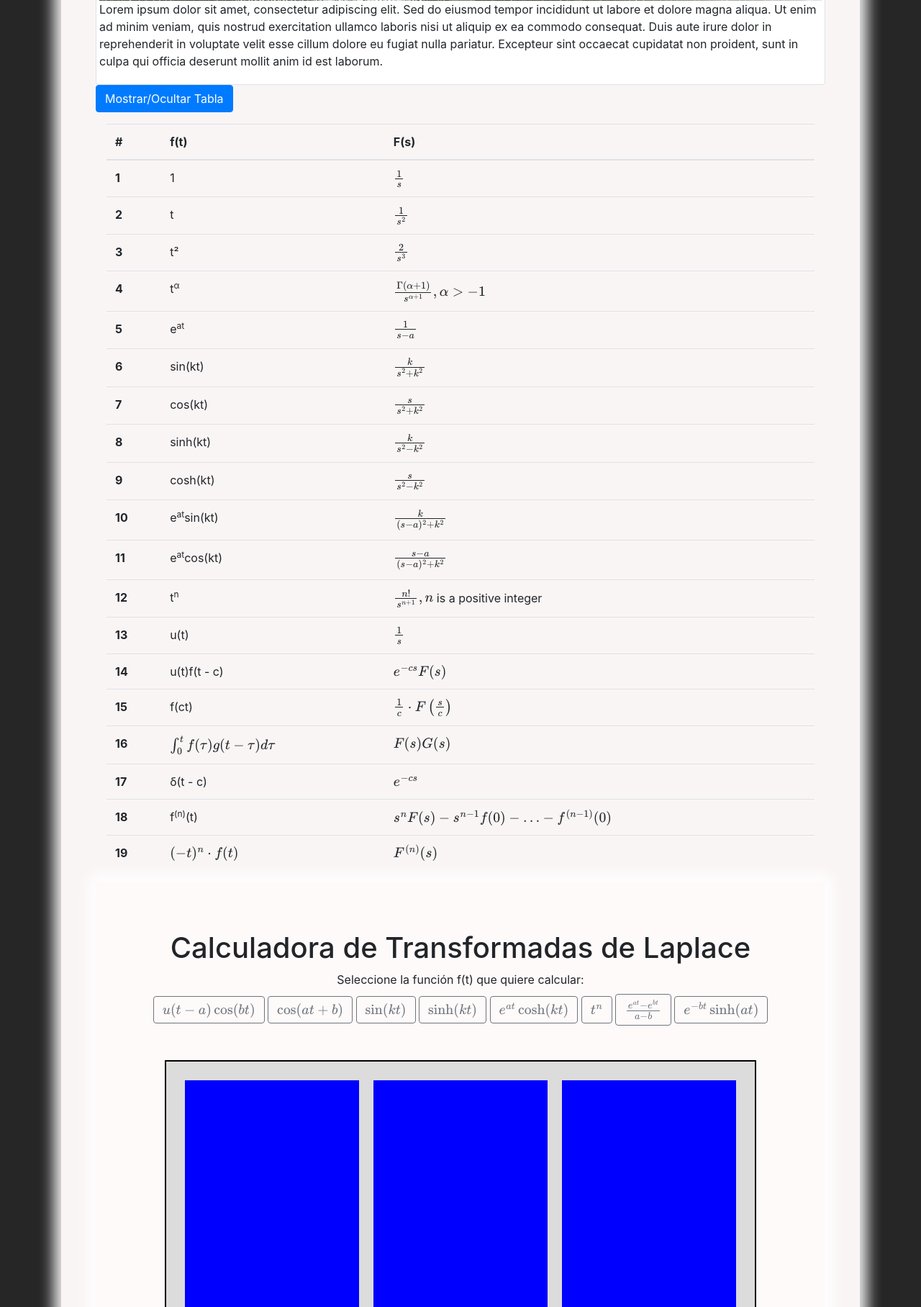
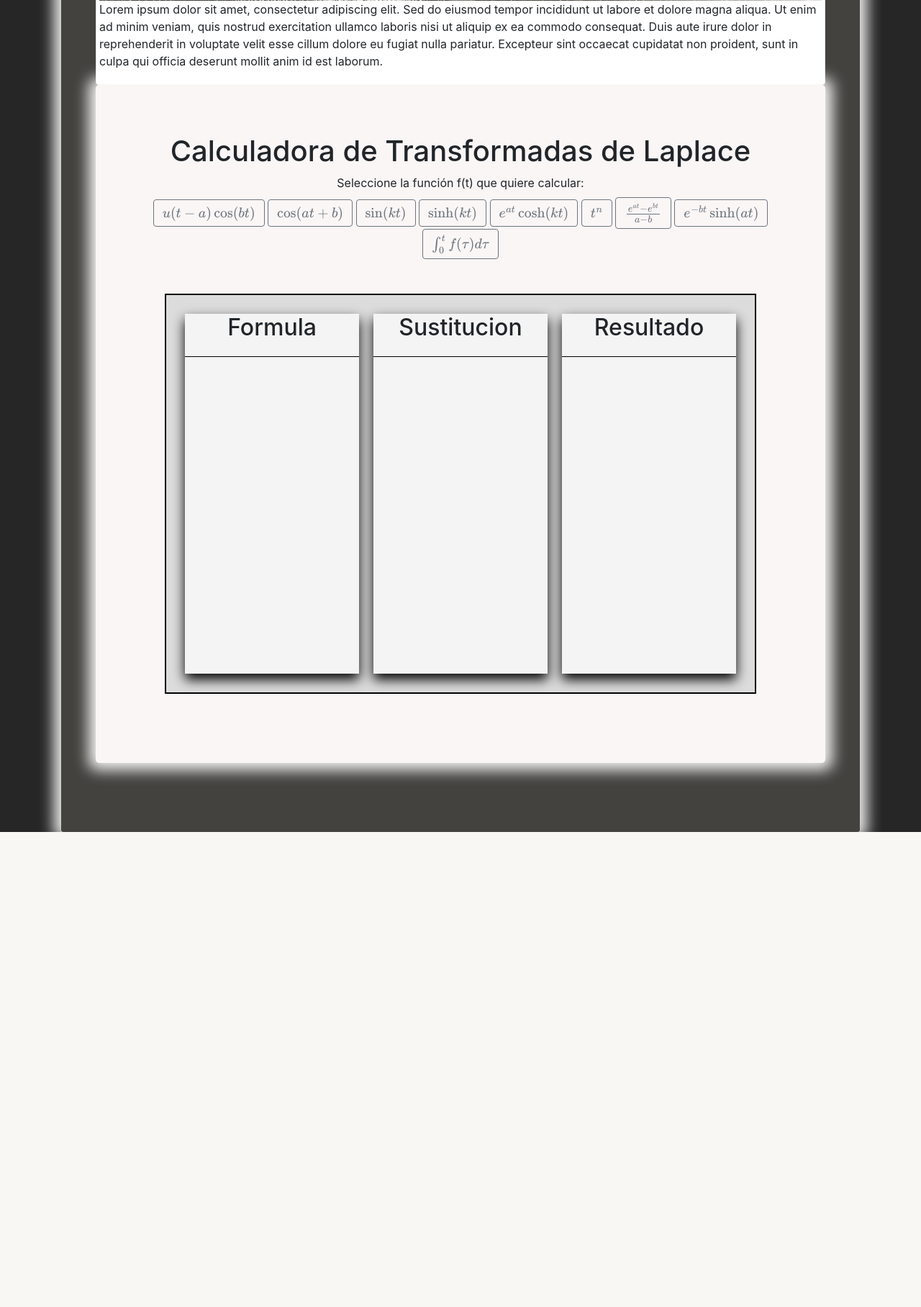
Before and after one commit to Gabriel-Manzano/Mates_II, a Flask app: page /transformadas in a window 1280 px wide. Shown: the part 1464-3280 px from the top of the page at 72% size. After the commit the page ends 2620 px from the top, so only its background shows below. Run offline with Flask 3, Linux system fonts and the light colour scheme.

Commit message:
cambios
ccs: ya no son azules los contenedores
transformadas; cambie cosas de preferencia revisar

```diff
--- a/Mates_II/static/css/styles.css
+++ b/Mates_II/static/css/styles.css
@@ -28,7 +28,7 @@ html, body {
 }
 
 .contenedor_entrada, .contenedor_salida, .contenedor_igual_valor {
-    background: blue;
+    background: rgba(247, 247, 247, 0.911);
     width: 950px;
     height: 500px;
     line-height: 80px;
@@ -36,8 +36,14 @@ html, body {
     text-align: center;
     font-size: 40px;
     align-items: center;
-    position: relative; /* Añadido para establecer un contexto de apilamiento */
-    z-index: 2; /* Asegura que los contenedores estén por encima de las letras */
+    position: relative;
+    z-index: 2;
+    box-shadow: 0 8px 16px rgb(0, 0, 0);
+}
+
+.hr-divider {
+    margin: 20px 0;
+    border-top: 1px solid #000000;
 }
 
 /* Estilo para el fondo oscuro transparente */
--- a/Mates_II/templates/Transformadas.html
+++ b/Mates_II/templates/Transformadas.html
@@ -4,122 +4,12 @@
 <script src="https://polyfill.io/v3/polyfill.min.js?features=es6"></script>
 <script id="MathJax-script" async src="https://cdn.jsdelivr.net/npm/mathjax@3/es5/tex-mml-chtml.js"></script>
 
-<div class="container shadow-none p-5 mb-5 bg-body-tertiary rounded" style="box-shadow: 0 0 20px 10px #ffffffee; background-color: rgba(255, 250, 250, 0.979);">
+<div class="container shadow-none p-5 mb-5 bg-body-tertiary rounded" style="box-shadow: 0 0 20px 10px #ffffffee; background-color: rgba(84, 81, 77, 0.656);">
     <div class="img-thumbnail">
         <img src="{{ url_for('static', filename='image/laplace.jpg') }}" class="img-fluid">
         <p class="fs-4">
             Lorem ipsum dolor sit amet, consectetur adipiscing elit. Sed do eiusmod tempor incididunt ut labore et dolore magna aliqua. Ut enim ad minim veniam, quis nostrud exercitation ullamco laboris nisi ut aliquip ex ea commodo consequat. Duis aute irure dolor in reprehenderit in voluptate velit esse cillum dolore eu fugiat nulla pariatur. Excepteur sint occaecat cupidatat non proident, sunt in culpa qui officia deserunt mollit anim id est laborum.
         </p>
-    </div>
-
-    <button class="btn btn-primary mb-3" onclick="toggleTable()">Mostrar/Ocultar Tabla</button>
-    <div id="laplaceTable" class="container">
-        <table class="table">
-            <thead>
-                <tr>
-                    <th scope="col">#</th>
-                    <th scope="col">f(t)</th>
-                    <th scope="col">F(s)</th>
-                </tr>
-            </thead>
-            <tbody>
-                <tr>
-                    <th scope="row">1</th>
-                    <td>1</td>
-                    <td>\(\frac{1}{s}\)</td>
-                </tr>
-                <tr>
-                    <th scope="row">2</th>
-                    <td>t</td>
-                    <td>\(\frac{1}{s^2}\)</td>
-                </tr>
-                <tr>
-                    <th scope="row">3</th>
-                    <td>t²</td>
-                    <td>\(\frac{2}{s^3}\)</td>
-                </tr>
-                <tr>
-                    <th scope="row">4</th>
-                    <td>t<sup>α</sup></td>
-                    <td>\(\frac{\Gamma(\alpha + 1)}{s^{\alpha+1}}, \alpha > -1\)</td>
-                </tr>
-                <tr>
-                    <th scope="row">5</th>
-                    <td>e<sup>at</sup></td>
-                    <td>\(\frac{1}{s - a}\)</td>
-                </tr>
-                <tr>
-                    <th scope="row">6</th>
-                    <td>sin(kt)</td>
-                    <td>\(\frac{k}{s^2 + k^2}\)</td>
-                </tr>
-                <tr>
-                    <th scope="row">7</th>
-                    <td>cos(kt)</td>
-                    <td>\(\frac{s}{s^2 + k^2}\)</td>
-                </tr>
-                <tr>
-                    <th scope="row">8</th>
-                    <td>sinh(kt)</td>
-                    <td>\(\frac{k}{s^2 - k^2}\)</td>
-                </tr>
-                <tr>
-                    <th scope="row">9</th>
-                    <td>cosh(kt)</td>
-                    <td>\(\frac{s}{s^2 - k^2}\)</td>
-                </tr>
-                <tr>
-                    <th scope="row">10</th>
-                    <td>e<sup>at</sup>sin(kt)</td>
-                    <td>\(\frac{k}{(s - a)^2 + k^2}\)</td>
-                </tr>
-                <tr>
-                    <th scope="row">11</th>
-                    <td>e<sup>at</sup>cos(kt)</td>
-                    <td>\(\frac{s - a}{(s - a)^2 + k^2}\)</td>
-                </tr>
-                <tr>
-                    <th scope="row">12</th>
-                    <td>t<sup>n</sup></td>
-                    <td>\(\frac{n!}{s^{n+1}}, n\) is a positive integer</td>
-                </tr>
-                <tr>
-                    <th scope="row">13</th>
-                    <td>u(t)</td>
-                    <td>\(\frac{1}{s}\)</td>
-                </tr>
-                <tr>
-                    <th scope="row">14</th>
-                    <td>u(t)f(t - c)</td>
-                    <td>\(e^{-cs}F(s)\)</td>
-                </tr>
-                <tr>
-                    <th scope="row">15</th>
-                    <td>f(ct)</td>
-                    <td>\(\frac{1}{c} \cdot F\left(\frac{s}{c}\right)\)</td>
-                </tr>
-                <tr>
-                    <th scope="row">16</th>
-                    <td>\(\int_{0}^{t} f(\tau)g(t - \tau)d\tau\)</td>
-                    <td>\(F(s)G(s)\)</td>
-                </tr>
-                <tr>
-                    <th scope="row">17</th>
-                    <td>δ(t - c)</td>
-                    <td>\(e^{-cs}\)</td>
-                </tr>
-                <tr>
-                    <th scope="row">18</th>
-                    <td>f<sup>(n)</sup>(t)</td>
-                    <td>\(s^nF(s) - s^{n-1}f(0) - \ldots - f^{(n-1)}(0)\)</td>
-                </tr>
-                <tr>
-                    <th scope="row">19</th>
-                    <td>\((-t)^n \cdot f(t)\)</td>
-                    <td>\(F^{(n)}(s)\)</td>
-                </tr>
-            </tbody>
-        </table>
     </div>
 
     <div class="container shadow-none p-5 mb-5 bg-body-tertiary rounded" style="box-shadow: 0 0 20px 10px #ffffffee; background-color: rgba(255, 250, 250, 0.979);">
@@ -137,25 +27,41 @@
                 <button type="button" class="btn btn-outline-secondary" onclick="crearInputstN()">\( t^n \)</button>
                 <button type="button" class="btn btn-outline-secondary" onclick="crearInputsEAtMinusEBt()">\( \frac{e^{at} - e^{bt}}{a-b} \)</button>
                 <button type="button" class="btn btn-outline-secondary" onclick="crearInputsEBtsinhAt()">\( e^{-bt}\sinh(at) \)</button>
+                <button type="button" class="btn btn-outline-secondary" onclick="crearInputIntegral()">\( \int_{0}^{t} f(\tau) d\tau \)</button>
             </div>
             <div class="container text-center" id="inputContainer"></div>
         </div>
         <div class="flex-container p-3 m-5">
-            <div class="contenedor_entrada" id="vistaPrevia"></div>
-            <div class="contenedor_igual_valor"></div>
-            <div class="contenedor_salida" id="resultado"></div>
+            <div class="contenedor_igual_valor">
+                <h2>Formula</h2>
+                <hr class="hr-divider">
+                <div id="formulaOriginal"></div>
+            </div>
+            <div class="contenedor_entrada">
+                <h2>Sustitucion</h2>
+                <hr class="hr-divider">
+                <div id="vistaPrevia"></div>
+            </div>
+            <div class="contenedor_igual_valor">
+                <h2>Resultado</h2>
+                <hr class="hr-divider">
+                <div id="resultado"></div>
+            </div>
         </div>
     </div>
+
 
     <script>
         function crearInputUcos() {
             var inputContainer = document.getElementById("inputContainer");
             inputContainer.innerHTML = '<label for="valorA">Ingrese el valor de a:</label><input type="number" id="valorA" name="valorA" class="form-control" required oninput="actualizarVistaPrevia(\'u(t - a)cos(bt)\')"><label for="valorB">Ingrese el valor de b:</label><input type="number" id="valorB" name="valorB" class="form-control" required oninput="actualizarVistaPrevia(\'u(t - a)cos(bt)\')"><button type="button" class="btn btn-primary mt-2" onclick="calcularUcos()">Calcular</button>';
+            document.getElementById("resultado").innerHTML = '';
         }
 
         function crearInputCos() {
             var inputContainer = document.getElementById("inputContainer");
             inputContainer.innerHTML = '<label for="valorA">Ingrese el valor de a:</label><input type="number" id="valorA" name="valorA" class="form-control" required oninput="actualizarVistaPrevia(\'cos(at + b)\')"><label for="valorB">Ingrese el valor de b:</label><input type="number" id="valorB" name="valorB" class="form-control" required oninput="actualizarVistaPrevia(\'cos(at + b)\')"><button type="button" class="btn btn-primary mt-2" onclick="calcularCos()">Calcular</button>';
+            document.getElementById("resultado").innerHTML = '';
         }
 
         function actualizarVistaPrevia(funcion) {
@@ -164,23 +70,36 @@
             var valorB = document.getElementById("valorB") ? document.getElementById("valorB").value : "";
             var valorK = document.getElementById("valorK") ? document.getElementById("valorK").value : document.getElementById("valorsenKt") ? document.getElementById("valorsenKt").value : "";
             var valorN = document.getElementById("valorN") ? document.getElementById("valorN").value : "";
+            var funcionF = document.getElementById("funcionF") ? document.getElementById("funcionF").value : "";
+            var valorT = document.getElementById("valorT") ? document.getElementById("valorT").value : "";
 
             if (funcion === 'u(t - a)cos(bt)') {
                 vistaPrevia.innerHTML = '\\( u(t - ' + valorA + ') \\cos(' + valorB + 't) \\)';
+                document.getElementById("formulaOriginal").innerHTML = '\\( u(t - a) \\cos(bt) \\)';
             } else if (funcion === 'cos(at + b)') {
                 vistaPrevia.innerHTML = '\\( \\cos(' + valorA + 't + ' + valorB + ') \\)';
+                document.getElementById("formulaOriginal").innerHTML = '\\( \\cos(at + b) \\)';
             } else if (funcion === 'sin(kt)') {
                 vistaPrevia.innerHTML = '\\( \\sin(' + valorK + 't) \\)';
+                document.getElementById("formulaOriginal").innerHTML = '\\( \\sin(kt) \\)';
             } else if (funcion === 'sinh(kt)') {
                 vistaPrevia.innerHTML = '\\( \\sinh(' + valorK + 't) \\)';
+                document.getElementById("formulaOriginal").innerHTML = '\\( \\sinh(kt) \\)';
             } else if (funcion === 'e^{at}cosh(kt)') {
                 vistaPrevia.innerHTML = '\\( e^{' + valorA + 't}\\cosh(' + valorK + 't) \\)';
+                document.getElementById("formulaOriginal").innerHTML = '\\( e^{at}\\cosh(kt) \\)';
             } else if (funcion === 't^n') {
                 vistaPrevia.innerHTML = '\\( t^{' + valorN + '} \\)';
+                document.getElementById("formulaOriginal").innerHTML = '\\( t^n \\)';
             } else if (funcion === '{e^{at} - e^{bt}}/{a-b}') {
                 vistaPrevia.innerHTML = '\\( \\frac{e^{' + valorA + 't} - e^{' + valorB + 't}}{' + valorA + '-' + valorB + '} \\)';
+                document.getElementById("formulaOriginal").innerHTML = '\\( \\frac{e^{at} - e^{bt}}{a-b} \\)';
             } else if (funcion === 'e^{-bt}sinh(at)') {
                 vistaPrevia.innerHTML = '\\( e^{' + valorB + 't}\\sinh(' + valorA + 't) \\)';
+                document.getElementById("formulaOriginal").innerHTML = '\\( e^{-bt}\\sinh(at) \\)';
+            } else if (funcion === 'integral') {
+                vistaPrevia.innerHTML = '\\( \\int_{0}^{' + valorT + '} ' + funcionF + ' d\\tau \\)';
+                document.getElementById("formulaOriginal").innerHTML = '\\( \\int_{0}^{' + valorT + '} ' + funcionF + ' d\\tau \\)';
             }
 
             MathJax.typeset();
@@ -190,7 +109,7 @@
             var a = document.getElementById("valorA").value;
             var b = document.getElementById("valorB").value;
             var resultado = `\\( \\frac{e^{-(${a})s} s}{s^2 + (${b})^2} \\)`;
-            document.getElementById("resultado").innerHTML = `Resultado para \\( u(t - ${a}) \\cos(${b}t) \\): ${resultado}`;
+            document.getElementById("resultado").innerHTML = `${resultado}`;
             MathJax.typeset();
         }
 
@@ -198,83 +117,103 @@
             var a = document.getElementById("valorA").value;
             var b = document.getElementById("valorB").value;
             var resultado = `\\( \\frac{s \\cos(${b}) - ${a} \\sin(${b})}{s^2 + (${a})^2} \\)`;
-            document.getElementById("resultado").innerHTML = `Resultado para \\( \\cos(${a}t + ${b}) \\): ${resultado}`;
+            document.getElementById("resultado").innerHTML = `${resultado}`;
             MathJax.typeset();
         }
 
         function crearInputsenK() {
             var inputContainer = document.getElementById("inputContainer");
             inputContainer.innerHTML = '<label for="valorK">Ingrese el valor de k:</label><input type="number" id="valorK" name="valorK" class="form-control" required oninput="actualizarVistaPrevia(\'sin(kt)\')"><button type="button" class="btn btn-primary mt-2" onclick="calcularSenK()">Calcular</button>';
+            document.getElementById("resultado").innerHTML = '';
         }
 
         function crearInputsenKt() {
             var inputContainer = document.getElementById("inputContainer");
-            inputContainer.innerHTML = '<label for="valorK">Ingrese el valor de k:</label><input type="number" id="valorsenKt" name="valorK" class="form-control" required oninput="actualizarVistaPrevia(\'sinh(kt)\')"><button type="button" class="btn btn-primary mt-2" onclick="calcularSenKt()">Calcular</button>';
+            inputContainer.innerHTML = '<label for="valorK">Ingrese el valor de k:</label><input type="number" id="valorK" name="valorK" class="form-control" required oninput="actualizarVistaPrevia(\'sinh(kt)\')"><button type="button" class="btn btn-primary mt-2" onclick="calcularSenKt()">Calcular</button>';
+            document.getElementById("resultado").innerHTML = '';
         }
 
         function crearInputsEAtCoshKt() {
             var inputContainer = document.getElementById("inputContainer");
             inputContainer.innerHTML = '<label for="valorA">Ingrese el valor de a:</label><input type="number" id="valorA" name="valorA" class="form-control" required oninput="actualizarVistaPrevia(\'e^{at}cosh(kt)\')"><label for="valorK">Ingrese el valor de k:</label><input type="number" id="valorK" name="valorK" class="form-control" required oninput="actualizarVistaPrevia(\'e^{at}cosh(kt)\')"><button type="button" class="btn btn-primary mt-2" onclick="calcularEAtCoshKt()">Calcular</button>';
+            document.getElementById("resultado").innerHTML = '';
         }
 
         function crearInputstN() {
             var inputContainer = document.getElementById("inputContainer");
-            inputContainer.innerHTML = '<label for="valorN">Ingrese el valor de n:</label><input type="number" id="valorN" name="valorN" class="form-control" required oninput="actualizarVistaPrevia(\'t^n\')"><button type="button" class="btn btn-primary mt-2" onclick="calcularTN()">Calcular</button>';
+            inputContainer.innerHTML = '<label for="valorN">Ingrese el valor de n:</label><input type="number" id="valorN" name="valorN" class="form-control" required oninput="actualizarVistaPrevia(\'t^n\')"><button type="button" class="btn btn-primary mt-2" onclick="calcularTn()">Calcular</button>';
+            document.getElementById("resultado").innerHTML = '';
         }
 
         function crearInputsEAtMinusEBt() {
             var inputContainer = document.getElementById("inputContainer");
             inputContainer.innerHTML = '<label for="valorA">Ingrese el valor de a:</label><input type="number" id="valorA" name="valorA" class="form-control" required oninput="actualizarVistaPrevia(\'{e^{at} - e^{bt}}/{a-b}\')"><label for="valorB">Ingrese el valor de b:</label><input type="number" id="valorB" name="valorB" class="form-control" required oninput="actualizarVistaPrevia(\'{e^{at} - e^{bt}}/{a-b}\')"><button type="button" class="btn btn-primary mt-2" onclick="calcularEAtMinusEBt()">Calcular</button>';
+            document.getElementById("resultado").innerHTML = '';
         }
 
-        function crearInputsEBtsinhAt(){
+        function crearInputsEBtsinhAt() {
             var inputContainer = document.getElementById("inputContainer");
-            inputContainer.innerHTML = '<label for="valorB">Ingrese el valor de b:</label><input type="number" id="valorB" name="valorB" class="form-control" required oninput="actualizarVistaPrevia(\'e^{-bt}sinh(at)\')"><label for="valorA">Ingrese el valor de a:</label><input type="number" id="valorA" name="valorA" class="form-control" required oninput="actualizarVistaPrevia(\'e^{-bt}sinh(at)\')"><button type="button" class="btn btn-primary mt-2" onclick="calcularEBtsinhAt()">Calcular</button>';
+            inputContainer.innerHTML = '<label for="valorA">Ingrese el valor de a:</label><input type="number" id="valorA" name="valorA" class="form-control" required oninput="actualizarVistaPrevia(\'e^{-bt}sinh(at)\')"><label for="valorB">Ingrese el valor de b:</label><input type="number" id="valorB" name="valorB" class="form-control" required oninput="actualizarVistaPrevia(\'e^{-bt}sinh(at)\')"><button type="button" class="btn btn-primary mt-2" onclick="calcularEBtsinhAt()">Calcular</button>';
+            document.getElementById("resultado").innerHTML = '';
+        }
+
+        function crearInputIntegral() {
+            var inputContainer = document.getElementById("inputContainer");
+            inputContainer.innerHTML = '<label for="funcionF">Ingrese la función F(t):</label><input type="text" id="funcionF" name="funcionF" class="form-control" required oninput="actualizarVistaPrevia(\'integral\')"><label for="valorT">Ingrese el valor de t:</label><input type="number" id="valorT" name="valorT" class="form-control" required oninput="actualizarVistaPrevia(\'integral\')"><button type="button" class="btn btn-primary mt-2" onclick="calcularIntegral()">Calcular</button>';
+            document.getElementById("resultado").innerHTML = '';
         }
 
         function calcularSenK() {
             var k = document.getElementById("valorK").value;
-            var resultado = `\\( \\frac{${k}}{s^2 + ${k}^2} \\)`;
-            document.getElementById("resultado").innerHTML = `Resultado para \\( \\sin(${k}t) \\): ${resultado}`;
+            var resultado = `\\( \\frac{${k}}{s^2 + (${k})^2} \\)`;
+            document.getElementById("resultado").innerHTML = `${resultado}`;
             MathJax.typeset();
         }
 
         function calcularSenKt() {
-            var k = document.getElementById("valorsenKt").value;
-            var resultado = `\\( \\frac{${k}}{s^2 - ${k}^2} \\)`;
-            document.getElementById("resultado").innerHTML = `Resultado para \\( \\sinh(${k}t) \\): ${resultado}`;
+            var k = document.getElementById("valorK").value;
+            var resultado = `\\( \\frac{${k}}{s^2 - (${k})^2} \\)`;
+            document.getElementById("resultado").innerHTML = `${resultado}`;
             MathJax.typeset();
         }
 
         function calcularEAtCoshKt() {
             var a = document.getElementById("valorA").value;
             var k = document.getElementById("valorK").value;
-            var resultado = `\\( \\frac{s - ${a}}{(s - ${a})^2 + ${k}^2} \\)`;
-            document.getElementById("resultado").innerHTML = `Resultado para \\( e^{${a}t}\\cosh(${k}t) \\): ${resultado}`;
+            var resultado = `\\( \\frac{s - ${a}}{s^2 - (${k})^2} \\)`;
+            document.getElementById("resultado").innerHTML = `${resultado}`;
             MathJax.typeset();
         }
 
-        function calcularTN() {
+        function calcularTn() {
             var n = document.getElementById("valorN").value;
-            var resultado = `\\( \\frac{${n}!}{s^{${n}+1}} \\)`;
-            document.getElementById("resultado").innerHTML = `Resultado para \\( t^{${n}} \\): ${resultado}`;
+            var resultado = `\\( \\frac{${n}!}{s^{${n} + 1}} \\)`;
+            document.getElementById("resultado").innerHTML = `${resultado}`;
             MathJax.typeset();
         }
 
         function calcularEAtMinusEBt() {
             var a = document.getElementById("valorA").value;
             var b = document.getElementById("valorB").value;
-            var resultado = `\\( \\frac{1}{(s-${a})(s-${b})} \\)`;
-            document.getElementById("resultado").innerHTML = `Resultado para \\( \\frac{e^{${a}t} - e^{${b}t}}{${a} - ${b}} \\): ${resultado}`;
+            var resultado = `\\( \\frac{1}{s^2 - (${a})^2} \\)`;
+            document.getElementById("resultado").innerHTML = `${resultado}`;
             MathJax.typeset();
         }
 
-        function calcularEBtsinhAt(){
+        function calcularEBtsinhAt() {
             var a = document.getElementById("valorA").value;
             var b = document.getElementById("valorB").value;
-            var resultado = `\\( \\frac{s - ${b}}{(s - ${b})^2 + ${a}^2} \\)`;
-            document.getElementById("resultado").innerHTML = `Resultado para \\( e^{${b}t}\\sinh(${a}t) \\): ${resultado}`;
+            var resultado = `\\( \\frac{1}{s^2 - (${b})^2} \\)`;
+            document.getElementById("resultado").innerHTML = `${resultado}`;
             MathJax.typeset();
         }
+
+        function calcularIntegral() {
+        var funcionF = document.getElementById("funcionF").value;
+        var t = document.getElementById("valorT").value;
+        var resultado = `\\( \\frac{${funcionF}}{s} \\)`;
+        document.getElementById("resultado").innerHTML = ` ${resultado}`;
+        MathJax.typeset();
+    }
     </script>
 {% endblock %}
```
